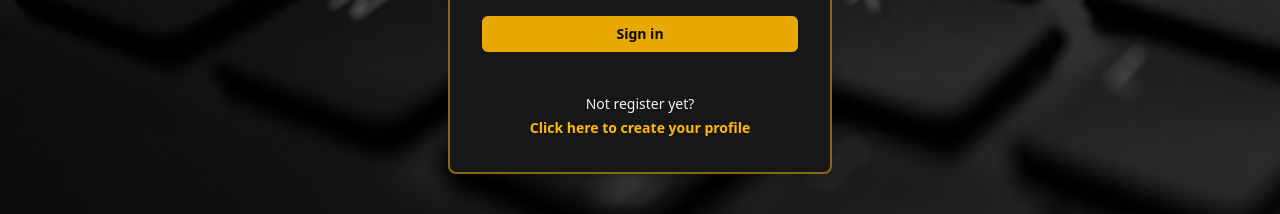
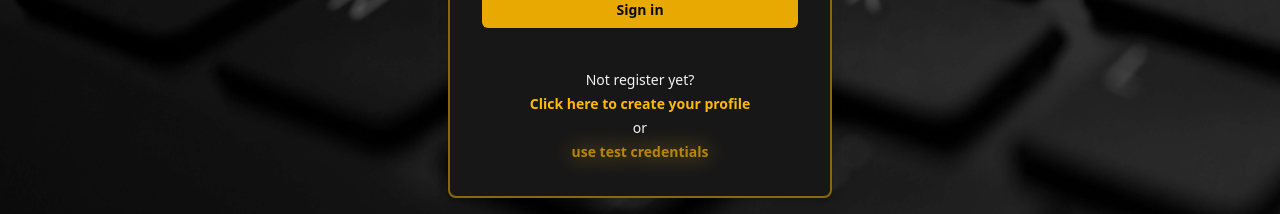
Before and after one commit to ale1a1/Find-Users-Nuxt, a Nuxt app: page /login in a window 1280 px wide. Shown: the part 456-670 px from the top of the page. Built offline with nearby package versions, Linux system fonts and the light colour scheme; no server answers.

Commit message:
add test credentials button to login

```diff
--- a/components/login.vue
+++ b/components/login.vue
@@ -39,6 +39,13 @@ const showPassword = ref(false);
 
 const isLogging = ref(false);
 const apiCall = ref(false);
+
+const testEmail = "ale1a184@gmail.com";
+const testPassword = "Test123";
+
+const testCredentialsMatch = computed(() => {
+  return email.value === testEmail && password.value === testPassword;
+});
 
 const modals = reactive({
   registerModalOpen: false,
@@ -135,6 +142,11 @@ const login = async () => {
 function isFirebaseError(error: unknown): error is { code: string } {
   return typeof error === "object" && error !== null && "code" in error;
 }
+
+const fillTestCredentials = () => {
+  email.value = "ale1a184@gmail.com";
+  password.value = "Test123";
+};
 </script>
 
 
@@ -184,18 +196,30 @@ function isFirebaseError(error: unknown): error is { code: string } {
           </div>
           <!-- Submit Button -->
           <div>
-            <button type="submit" :disabled="isLogging" class="flex w-full justify-center font-bold items-center rounded-md mt-8 bg-amber-400/90 px-3 py-1.5 text-sm/6 text-neutral-950 shadow-xs hover:bg-amber-400/80 focus-visible:outline-2 focus-visible:outline-offset-2 focus-visible:outline-amber-400 cursor-pointer disabled:cursor-not-allowed disabled:bg-amber-400/40 disabled:hover:bg-amber-400/40">
-              <svg v-if="apiCall" class="animate-spin h-5 w-5 mr-2 text-white" viewBox="0 0 24 24" fill="none" xmlns="http://www.w3.org/2000/svg">
-                <circle class="opacity-25" cx="12" cy="12" r="10" stroke="currentColor" stroke-width="4"></circle>
-                <path class="opacity-75" fill="currentColor" d="M4 12a8 8 0 018-8v4l3-3-3-3v4a8 8 0 00-8 8z"></path>
-              </svg>
-              <span>{{ apiCall ? 'Signing in...' : 'Sign in' }}</span>
+            <button
+              type="submit"
+              :disabled="isLogging"
+              :class="!testCredentialsMatch ? 'text-amber-400/90' : 'padding-5 animate-[pulse_0.8s_ease-in-out_infinite] text-amber-400/90 drop-shadow-[0_0_10px_rgba(255,191,36,0.95)]'"
+              class="flex w-full justify-center font-bold items-center rounded-md mt-8 bg-amber-400/90 px-3 py-1.5 text-sm/6 text-neutral-950 shadow-xs hover:bg-amber-400/80 focus-visible:outline-2 focus-visible:outline-offset-2 focus-visible:outline-amber-400 cursor-pointer disabled:cursor-not-allowed disabled:bg-amber-400/40 disabled:hover:bg-amber-400/40">
+                <svg v-if="apiCall" class="animate-spin h-5 w-5 mr-2 text-white" viewBox="0 0 24 24" fill="none" xmlns="http://www.w3.org/2000/svg">
+                  <circle class="opacity-25" cx="12" cy="12" r="10" stroke="currentColor" stroke-width="4"></circle>
+                  <path class="opacity-75" fill="currentColor" d="M4 12a8 8 0 018-8v4l3-3-3-3v4a8 8 0 00-8 8z"></path>
+                </svg>
+                <span>{{ apiCall ? 'Signing in...' : 'Sign in' }}</span>
             </button>
           </div>
         </form>
         <p v-if="!redirectFrom" class="flex flex-col mt-10 text-center text-sm/6">
           Not register yet?
-          <a @click="openModal('registerModal')" class="font-semibold text-amber-400 hover:text-amber-400/80 cursor-pointer">Click here to create your profile</a>
+          <a @click="openModal('registerModal')" class="font-semibold text-amber-400 hover:text-amber-400/90 cursor-pointer">Click here to create your profile</a>
+          or
+          <a
+            @click="fillTestCredentials"
+            :class="testCredentialsMatch ? 'text-amber-400/90' : 'padding-5 animate-[pulse_0.8s_ease-in-out_infinite] text-amber-400/90 drop-shadow-[0_0_10px_rgba(255,191,36,0.95)]'"
+            class="font-semibold cursor-pointer"
+            >
+              use test credentials
+          </a>
         </p>
       </div>
     </div>
```
